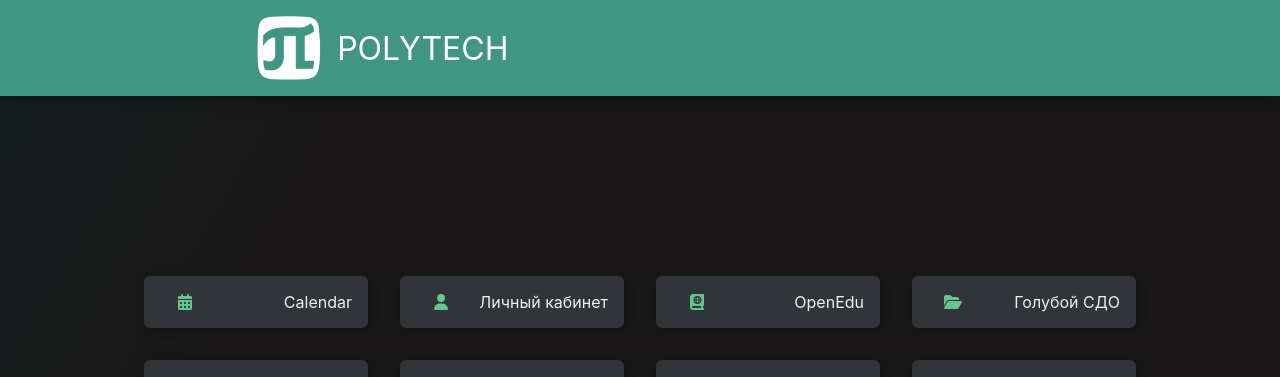
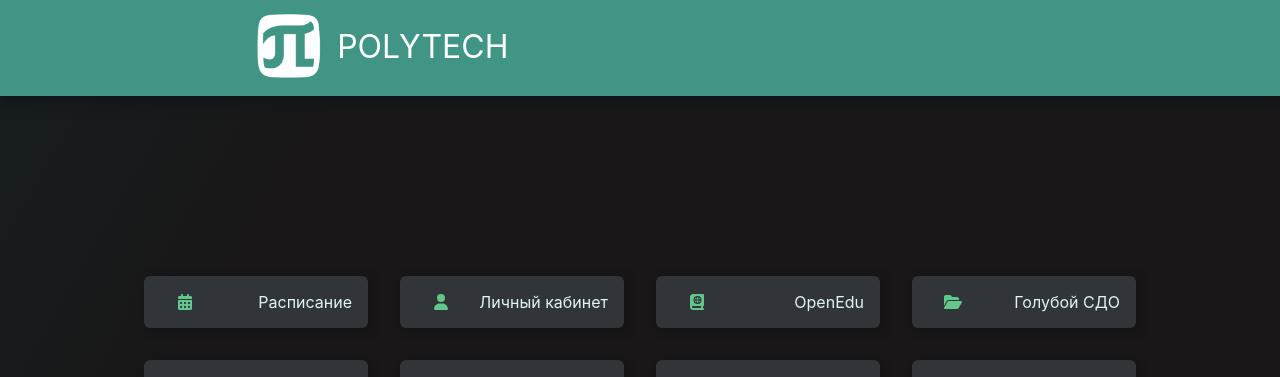
Before and after one commit to 54CHA/spbpu.site-react, a React (Create React App) app: page / in a window 1280 px wide. In both pictures the pointer is over the link "POLYTECH". Shown: the top 377 px of the page. Built offline with nearby package versions, Linux system fonts and the light colour scheme.

Commit message:
fixed link and animations

```diff
--- a/src/App.css
+++ b/src/App.css
@@ -66,16 +66,14 @@
   }
 
 
-  a:link {
+  a:link, a:visited {
     color: rgb(225, 246, 241);
     text-decoration: none;
+    transition: all 0.3s ease;
   }
-  a:visited {
-    color: rgb(225, 246, 241);
-  }
-
   a:hover {
-    color: rgb(72, 94, 150);
+    color: rgb(207, 214, 233);
+    transform: translateY(-2px);
   }
 
   .logo{
@@ -119,8 +117,10 @@
     color: #ffffff;
     font-weight: 500;
     text-decoration: none;
-
     font-family: Arial, Helvetica, sans-serif;
+    padding: 5px 10px;
+    border-radius: 4px;
+    transition: all 0.3s ease;
   }
 
   .navbar a:hover {
@@ -170,7 +170,13 @@
     align-items: center;
     min-width: 15rem;
     box-shadow: 2px 2px 10px 0px rgb(16, 19, 23);
+    transition: all 0.3s ease;
+  }
 
+  .apps2:hover {
+    transform: translateY(-1px);
+    box-shadow: 2px 4px 15px 0px rgba(16, 19, 23, 0.3);
+    background-color: #31303d;
   }
 
   .quickAccess {
@@ -221,7 +227,21 @@
 
   .faFolderOpen, .faFolderOpen2, .faFolderOpen3, .faUser, .faBookAtlas, .faEnvelope, .faSpellCheck, .faSpellCheck2, .faFloppyDisk{
     width: 50px;
-    color: rgb(99, 199, 139)
+    color: rgb(99, 199, 139);
+    transition: all 0.3s ease;
+  }
+
+  /* Add hover effect for icons when their parent .apps2 is hovered */
+  .apps2:hover .faFolderOpen,
+  .apps2:hover .faFolderOpen2,
+  .apps2:hover .faFolderOpen3,
+  .apps2:hover .faUser,
+  .apps2:hover .faBookAtlas,
+  .apps2:hover .faEnvelope,
+  .apps2:hover .faSpellCheck,
+  .apps2:hover .faSpellCheck2,
+  .apps2:hover .faFloppyDisk {
+    color: rgb(128, 255, 182);
   }
 
   .faTelegram{
--- a/src/components/Sites.js
+++ b/src/components/Sites.js
@@ -5,8 +5,8 @@
     return (
         <div className='quickAccesss'>
     <div className="apps">
-    <a className="apps2" href="https://calendar.google.com/calendar/u/0?cid=ZjNiZjRhNTIwOWQ4OTc1ZTI5MmFkZWI2ODU4MmEzODI3MWQzM2JjZjU1MzA4NTNlN2UwNjkxZTkwYWM2YjY5ZUBncm91cC5jYWxlbmRhci5nb29nbGUuY29t" target="_blank">
-            <FontAwesomeIcon icon={faCalendarDays} className='faSpellCheck2'/>Calendar</a>
+    <a className="apps2" href="https://ruz.spbstu.ru/faculty/100/groups/40009?date=2024-12-16" target="_blank">
+            <FontAwesomeIcon icon={faCalendarDays} className='faSpellCheck2'/>Расписание</a>
         <a className="apps2" href="https://my.spbstu.ru/home/profile/" target="_blank">
         <FontAwesomeIcon icon={faUser} className='faUser'/>Личный кабинет</a>
                 <a className="apps2" href="https://openedu.ru/" target="_blank">
```
